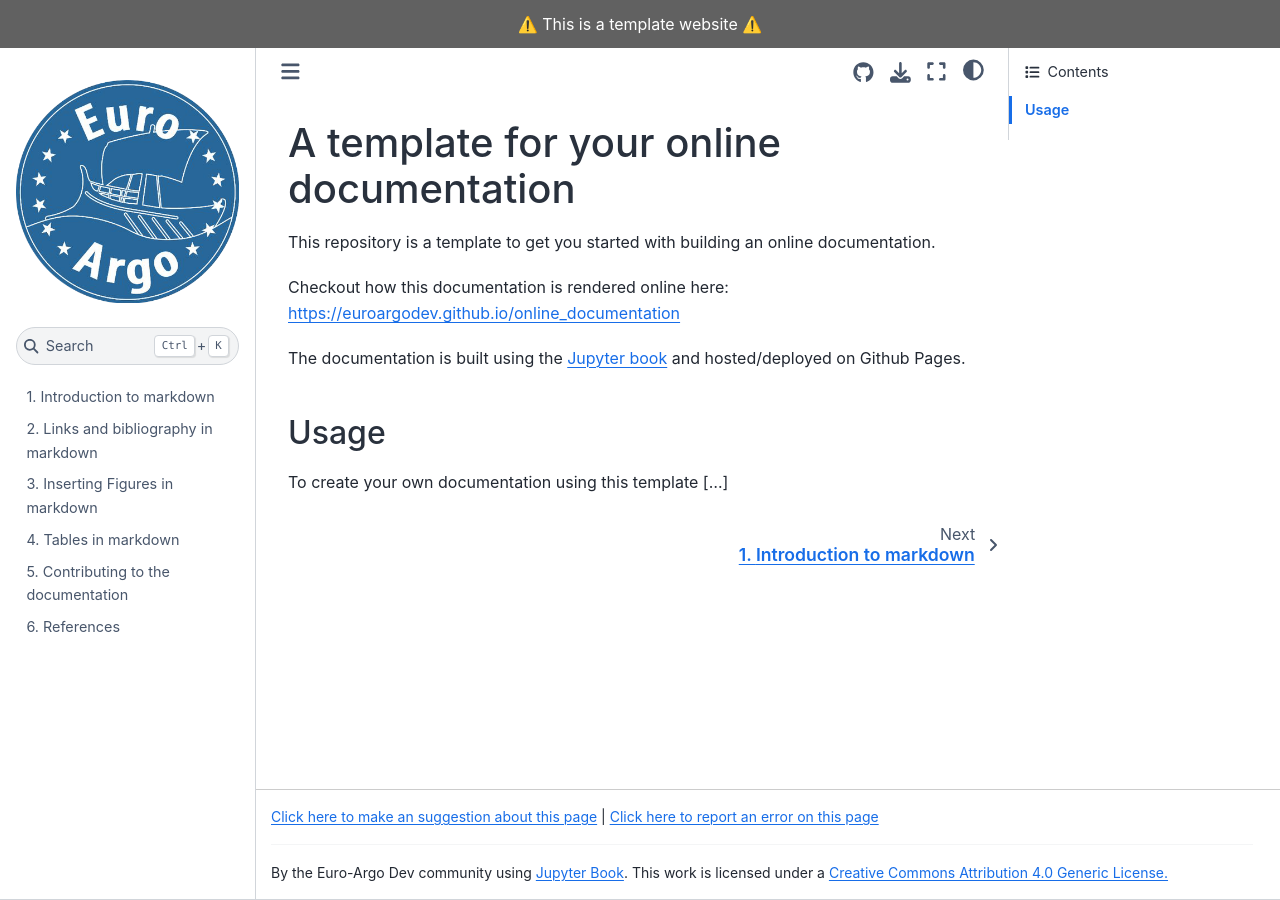
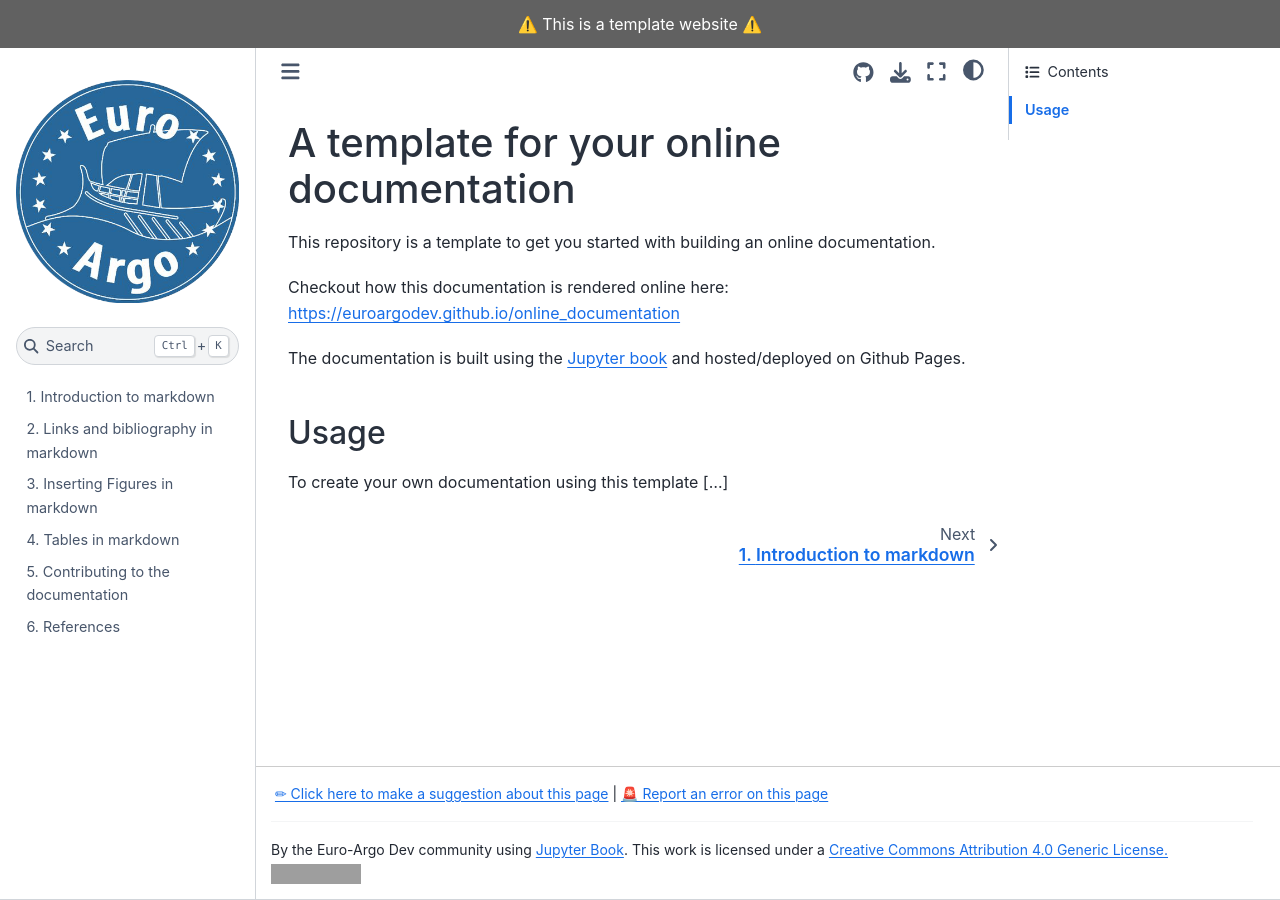
Before and after one commit to euroargodev/online_documentation, a Jupyter Book: the page built from README.md, in a window 1280 px wide. Built offline with Jupyter Book 1.0.4 settings and Sphinx 7.4.7 and the Sphinx Book theme 1.1.4, drawn with Linux system fonts in a browser that asks for light colours; grey boxes are pictures that could not be loaded.

Commit message:
Update _config.yml

```diff
--- a/_config.yml
+++ b/_config.yml
@@ -15,9 +15,9 @@ html:
   home_page_in_navbar: false
   announcement: "⚠️ This is a template website ⚠️"
   extra_footer: |
-    <div>
-      <a href="https://github.com/euroargodev/online_documentation/issues/new?labels=doc-edit&template=doc_edit_template.md" target="_blank">Click here to make an suggestion about this page</a>
-      | <a href="https://github.com/euroargodev/online_documentation/issues/new?labels=doc-edit&template=doc_error_template.md" target="_blank">Click here to report an error on this page</a>
+    <div> ️
+      <a href="https://github.com/euroargodev/online_documentation/issues/new?labels=doc-edit&template=doc_edit_template.md" target="_blank">✏ Click here to make a suggestion about this page</a>
+      | <a href="https://github.com/euroargodev/online_documentation/issues/new?labels=doc-error&template=doc_error_template.md" target="_blank">🚨 Report an error on this page</a>
     </div>
     <hr>
     <p>  By the Euro-Argo Dev community using
@@ -25,6 +25,10 @@ html:
 
       This work is licensed under a
       <a href="https://creativecommons.org/licenses/by/4.0/" target="_blank"> Creative Commons Attribution 4.0 Generic License.</a>
+
+    <div>
+      <a href="https://metrics.green-coding.io/ci.html?repo=euroargodev%2Fonline_documentation&amp;branch=main&amp;workflow=104534311"><img src="https://api.green-coding.io/v1/ci/badge/get?repo=euroargodev/online_documentation&amp;branch=main&amp;workflow=104534311"></a>
+    </div>
     </p>
   extra_navbar: |
     <div>
```
